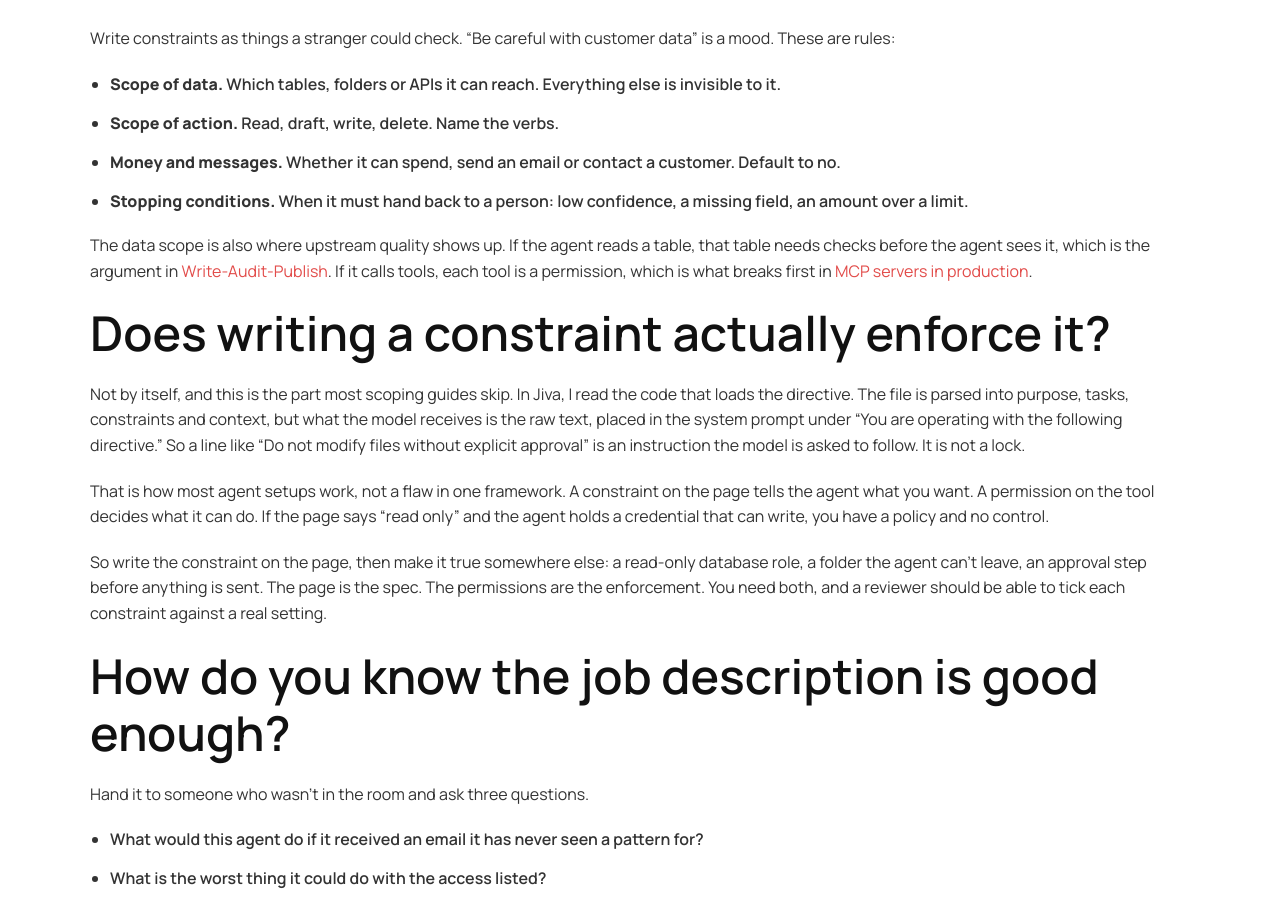
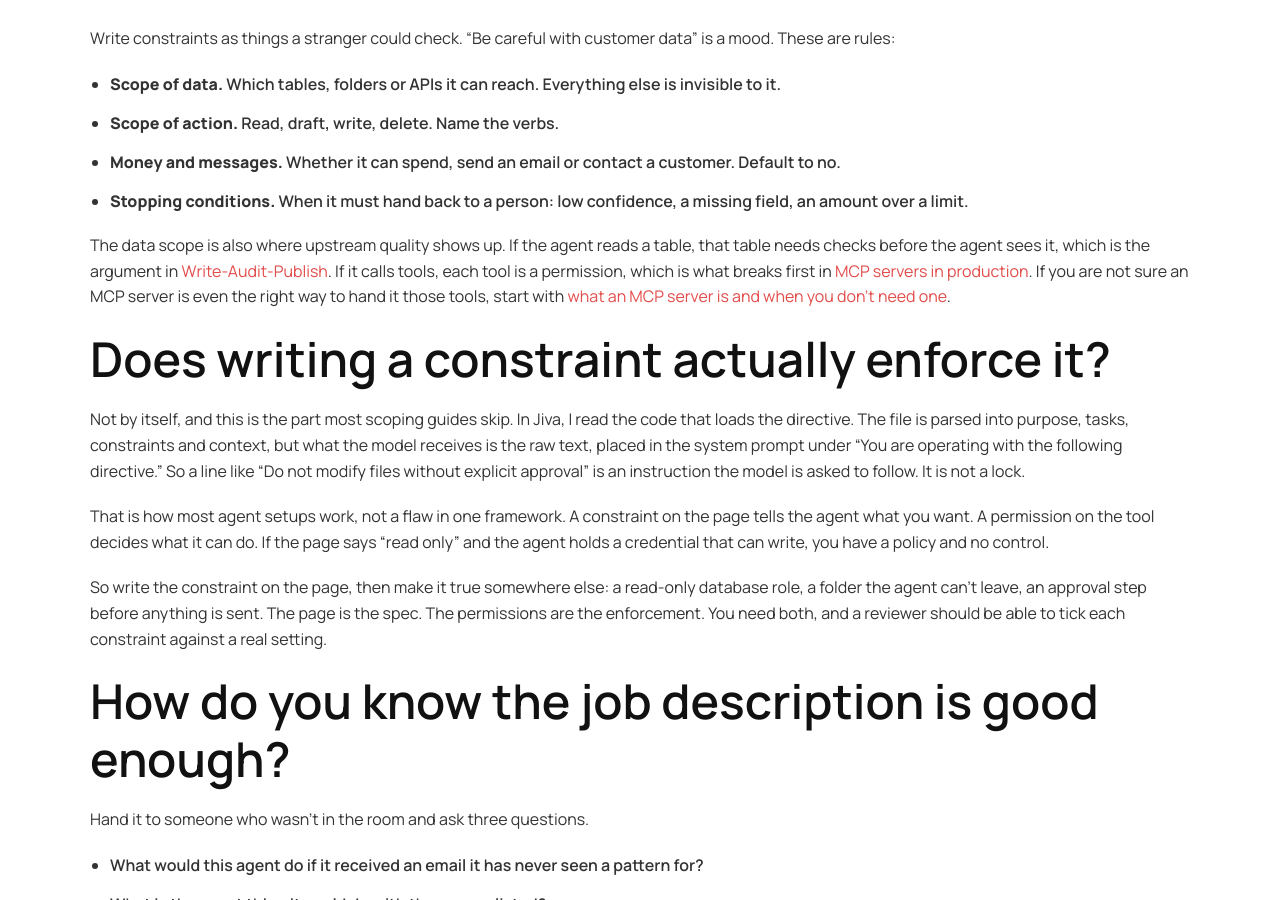
Before and after one commit to gritsa/www-gritsa.github.io, a Jekyll site: the page built from _posts/2026-10-21-how-to-scope-an-ai-agent.md, in a window 1280 px wide and 900 px high, scrolled down 2970 px. Built offline with Jekyll 4.4.1, drawn with Linux system fonts in a browser that asks for light colours.

Commit message:
Link the MCP field guide from the scope post and the AI agents service page

```diff
--- a/_posts/2026-10-21-how-to-scope-an-ai-agent.md
+++ b/_posts/2026-10-21-how-to-scope-an-ai-agent.md
@@ -79,7 +79,7 @@ Write constraints as things a stranger could check. "Be careful with customer da
 - **Money and messages.** Whether it can spend, send an email or contact a customer. Default to no.
 - **Stopping conditions.** When it must hand back to a person: low confidence, a missing field, an amount over a limit.
 
-The data scope is also where upstream quality shows up. If the agent reads a table, that table needs checks before the agent sees it, which is the argument in [Write-Audit-Publish](/blog/2026/10/13/write-audit-publish-for-agents/). If it calls tools, each tool is a permission, which is what breaks first in [MCP servers in production](/blog/2026/10/07/mcp-servers-in-production-what-breaks-first/).
+The data scope is also where upstream quality shows up. If the agent reads a table, that table needs checks before the agent sees it, which is the argument in [Write-Audit-Publish](/blog/2026/10/13/write-audit-publish-for-agents/). If it calls tools, each tool is a permission, which is what breaks first in [MCP servers in production](/blog/2026/10/07/mcp-servers-in-production-what-breaks-first/). If you are not sure an MCP server is even the right way to hand it those tools, start with [what an MCP server is and when you don't need one](/blog/2026/11/04/what-is-an-mcp-server-and-when-you-dont-need-one/).
 
 ## Does writing a constraint actually enforce it?
 
--- a/services/ai-agents/index.html
+++ b/services/ai-agents/index.html
@@ -460,7 +460,7 @@
                 </div>
                 <div class="col-lg-4 col-md-6">
                     <div class="blog-post-item wow fadeInUp" data-wow-delay="0.4s">
-                        <h4><a href="../../blog/2023/11/02/how-will-artificial-intelligence-and-machine-learning-impact-your-business/">How will AI and Machine Learning Impact Your Business?</a></h4>
+                        <h4><a href="../../blog/2026/11/04/what-is-an-mcp-server-and-when-you-dont-need-one/">What is an MCP server, and when you don't need one</a></h4>
                     </div>
                 </div>
             </div>
```
